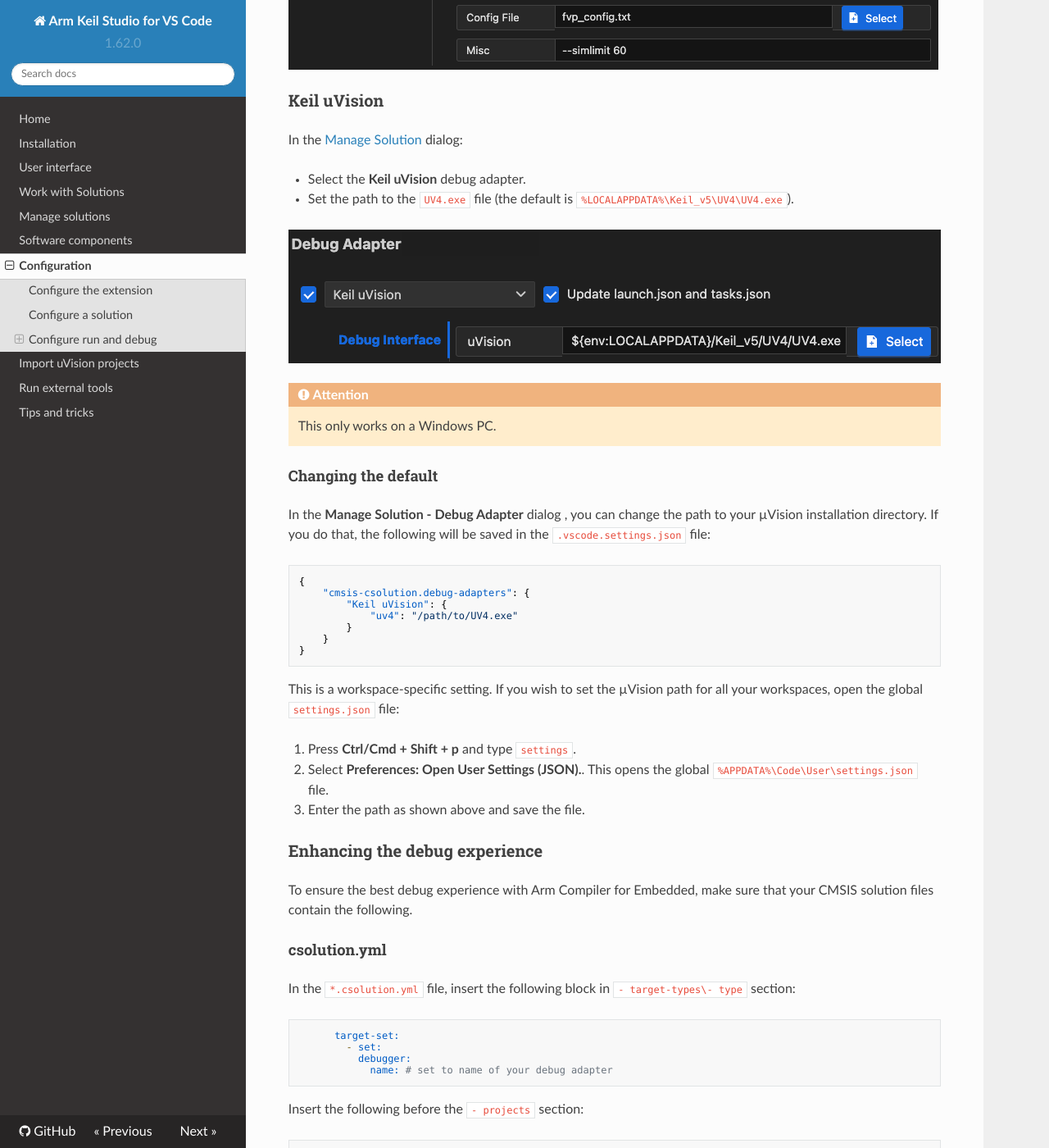
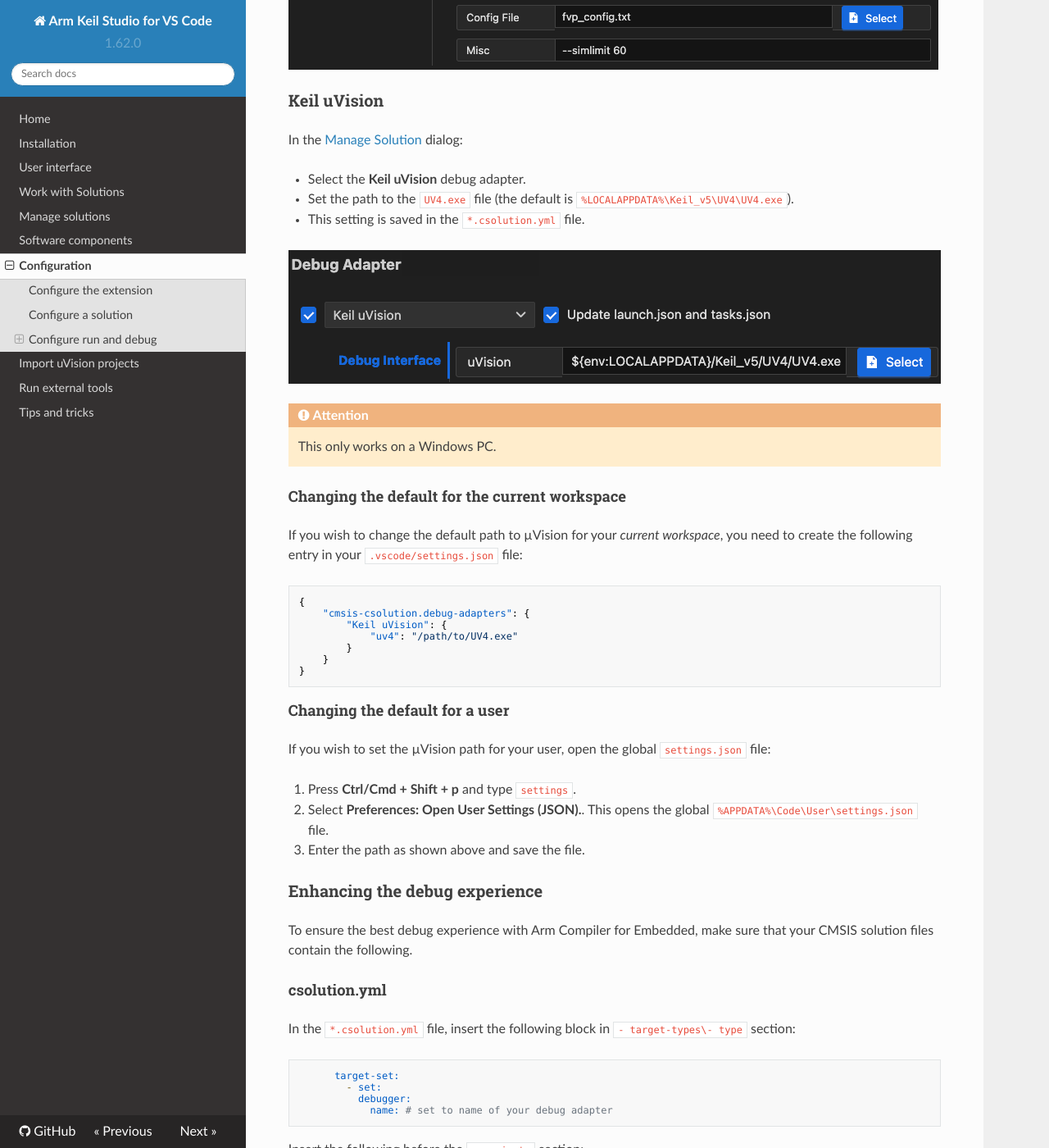
Before and after one commit to MDK-Packs/vscode-cmsis-solution-docs, an MkDocs documentation site: the page built from docs/configuration.md, in a window 1280 px wide and 1400 px high, scrolled down 5917 px. Shown: the whole window at 82% size. Built offline with MkDocs 1.6.1, drawn with Linux system fonts in a browser that asks for light colours; nearby versions of some CDN libraries.

Commit message:
Another fix

````diff
--- a/docs/configuration.md
+++ b/docs/configuration.md
@@ -181,16 +181,17 @@
 
 - Select the **Keil uVision** debug adapter.
 - Set the path to the `UV4.exe` file (the default is `%LOCALAPPDATA%\Keil_v5\UV4\UV4.exe`).
+- This setting is saved in the `*.csolution.yml` file.
 
 ![Kei uVision as debug adapter](./images/keil-debug-adapter.png)
 
 !!! Attention
     This only works on a Windows PC.
 
-#### Changing the default
+#### Changing the default for the current workspace
 
-In the **Manage Solution - Debug Adapter** dialog , you can change the path to your µVision installation directory. If
-you do that, the following will be saved in the `.vscode.settings.json` file:
+If you wish to change the default path to µVision for your *current workspace*, you need to create the following entry
+in your  `.vscode/settings.json` file:
 
 ```json
 {
@@ -202,8 +203,9 @@
 }
 ```
 
-This is a workspace-specific setting. If you wish to set the µVision path for all your workspaces, open the global
-`settings.json` file:
+#### Changing the default for a user
+
+If you wish to set the µVision path for your user, open the global `settings.json` file:
 
 1. Press **Ctrl/Cmd + Shift + p** and type `settings`.
 2. Select **Preferences: Open User Settings (JSON).**. This opens the global `%APPDATA%\Code\User\settings.json` file.
````
